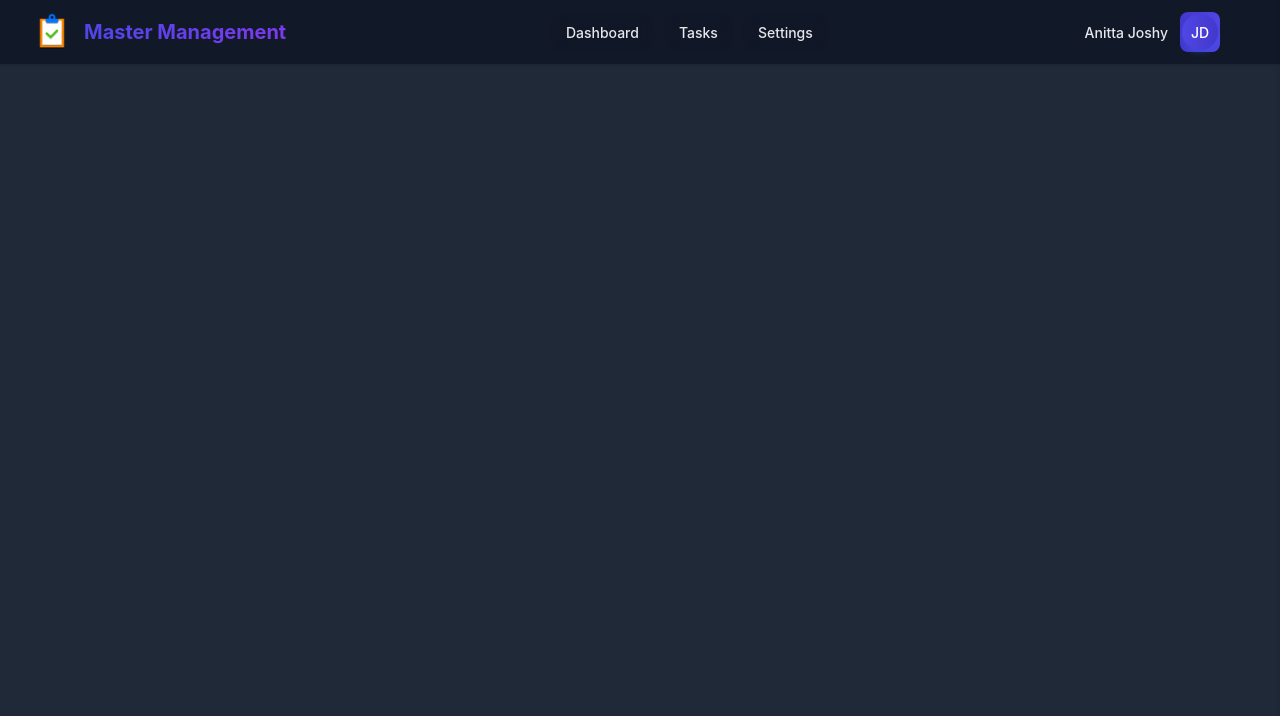
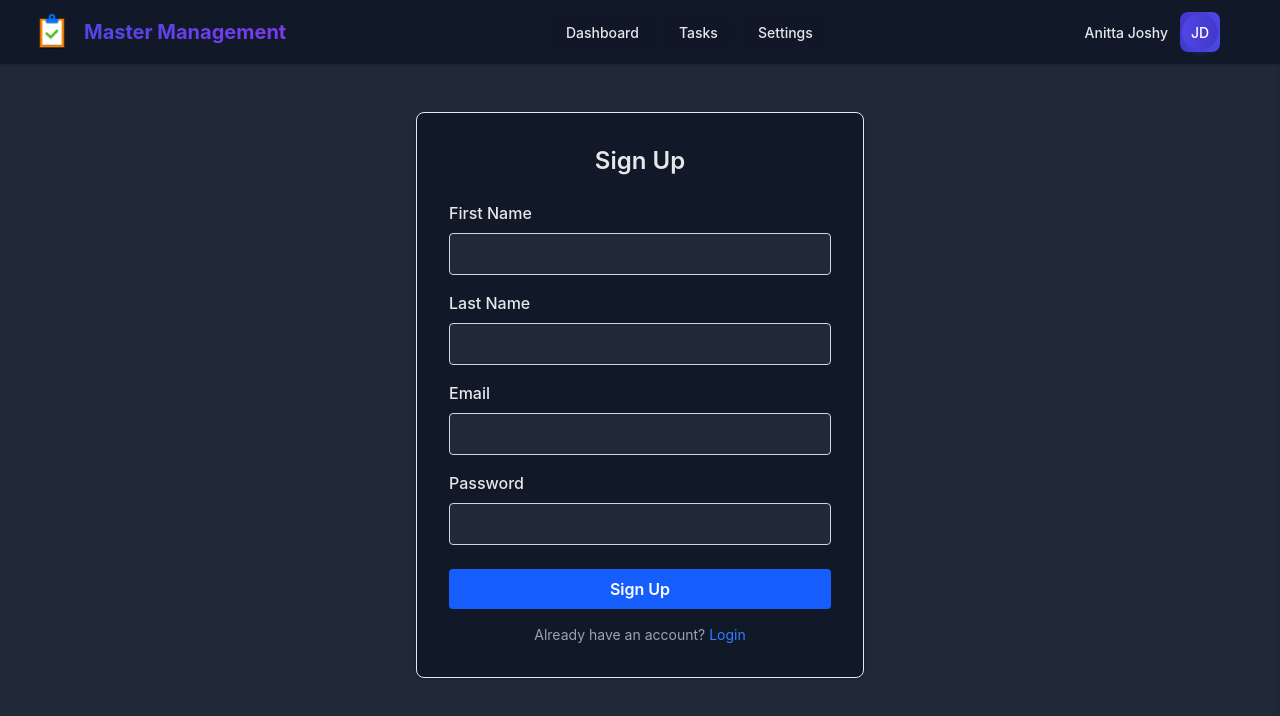
Before and after one commit to Regestrac/Master-Management-Frontend, a React (Vite) app: page /signup in a window 1280 px wide. Shown: the top 716 px of the page. Built offline with nearby package versions, Linux system fonts and the light colour scheme; no server answers.

Commit message:
Created signup page and integrated api for login and signup

```diff
--- a/src/App.tsx
+++ b/src/App.tsx
@@ -10,6 +10,7 @@
 import Tasks from 'components/Tasks/Tasks';
 import TaskDetail from 'components/Tasks/TaskDetail';
 import Login from 'components/auth/login';
+import Signup from 'components/auth/Signup';
 
 function App() {
   return (
@@ -26,6 +27,7 @@
               <Route path='/settings' element={<Settings />} />
               <Route path='/profile' element={<Profile />} />
               <Route path='/login' element={<Login />} />
+              <Route path='/signup' element={<Signup />} />
             </Routes>
           </main>
         </div>
--- /dev/null
+++ b/src/components/auth/Signup.tsx
@@ -0,0 +1,112 @@
+import React, { useState } from 'react';
+
+import { Link, useNavigate } from 'react-router-dom';
+
+import { signup } from 'src/services/auth';
+
+interface SignupFormData {
+  first_name: string;
+  last_name: string;
+  email: string;
+  password: string;
+}
+
+const Signup: React.FC = () => {
+  const [form, setForm] = useState<SignupFormData>({
+    first_name: '',
+    last_name: '',
+    email: '',
+    password: '',
+  });
+
+  const navigate = useNavigate();
+
+  const handleChange = (e: React.ChangeEvent<HTMLInputElement>) => {
+    setForm({
+      ...form,
+      [e.target.name]: e.target.value,
+    });
+  };
+
+  const handleSubmit = (e: React.FormEvent) => {
+    e.preventDefault();
+
+    signup(form).then(() => {
+      navigate('/', { replace: true });
+    }).catch((err) => {
+      console.log('err?.message: ', err?.message);
+    });
+  };
+
+  return (
+    <div className='max-w-md mx-auto mt-8 p-8 border border-gray-200 rounded-lg shadow bg-secondary-bg'>
+      <h2 className='text-2xl font-semibold mb-6 text-center'>Sign Up</h2>
+      <form onSubmit={handleSubmit}>
+        <div className='mb-4'>
+          <label className='block mb-1 font-medium'>
+            First Name
+            <input
+              type='text'
+              name='first_name'
+              value={form.first_name}
+              onChange={handleChange}
+              required
+              className='mt-2 w-full px-3 py-2 border border-gray-300 rounded bg-primary-bg focus:outline-none focus:ring-2 focus:ring-blue-400'
+            />
+          </label>
+        </div>
+        <div className='mb-4'>
+          <label className='block mb-1 font-medium'>
+            Last Name
+            <input
+              type='text'
+              name='last_name'
+              value={form.last_name}
+              onChange={handleChange}
+              required
+              className='mt-2 w-full px-3 py-2 border border-gray-300 bg-primary-bg rounded focus:outline-none focus:ring-2 focus:ring-blue-400'
+            />
+          </label>
+        </div>
+        <div className='mb-4'>
+          <label className='block mb-1 font-medium'>
+            Email
+            <input
+              type='email'
+              name='email'
+              value={form.email}
+              onChange={handleChange}
+              required
+              className='mt-2 w-full px-3 py-2 border border-gray-300 bg-primary-bg rounded focus:outline-none focus:ring-2 focus:ring-blue-400'
+            />
+          </label>
+        </div>
+        <div className='mb-6'>
+          <label className='block mb-1 font-medium'>
+            Password
+            <input
+              type='password'
+              name='password'
+              value={form.password}
+              onChange={handleChange}
+              required
+              className='mt-2 w-full px-3 py-2 border border-gray-300 bg-primary-bg rounded focus:outline-none focus:ring-2 focus:ring-blue-400'
+            />
+          </label>
+        </div>
+        <button
+          type='submit'
+          className='w-full py-2 px-4 bg-blue-600 text-white font-semibold rounded hover:bg-blue-700 transition'
+        >
+          Sign Up
+        </button>
+        <p className='mt-4 text-center text-sm text-text-light'>
+          Already have an account?&nbsp;
+          <Link to='/login' className='text-blue-500 hover:underline'>Login</Link>
+        </p>
+      </form>
+    </div>
+  );
+};
+
+export default Signup;
--- a/src/components/auth/login.tsx
+++ b/src/components/auth/login.tsx
@@ -1,9 +1,15 @@
 import React, { useState } from 'react';
+
+import { Link, useNavigate } from 'react-router-dom';
+
+import { login } from 'src/services/auth';
 
 const Login: React.FC = () => {
   const [email, setEmail] = useState('');
   const [password, setPassword] = useState('');
   const [error, setError] = useState<string | null>(null);
+
+  const navigate = useNavigate();
 
   const handleSubmit = (e: React.FormEvent) => {
     e.preventDefault();
@@ -14,8 +20,11 @@
       return;
     }
 
-    // TODO: Replace with real authentication logic
-    alert(`Logging in as ${email}`);
+    login({ email, password }).then(() => {
+      navigate('/', { replace: true });
+    }).catch((err) => {
+      setError(err.message || 'Login failed. Please try again.');
+    });
   };
 
   return (
@@ -65,6 +74,12 @@
         >
           Login
         </button>
+        <p className='mt-6 text-center text-sm text-text-light'>
+          Don't have an account?&nbsp;
+          <Link to='/signup' className='text-blue-500 hover:underline'>
+            Sign up
+          </Link>
+        </p>
       </form>
     </div>
   );
```
